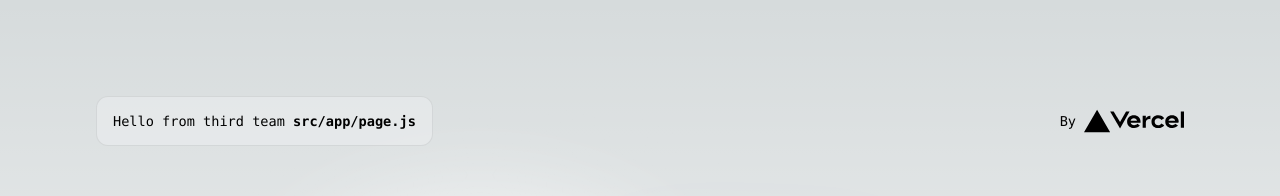
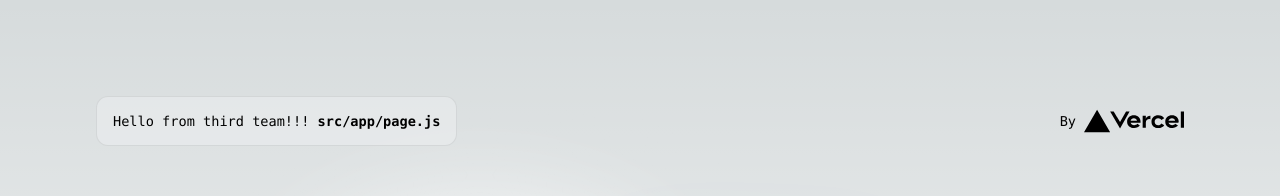
Before and after one commit to NB1333/iit-lab4-5, a Next.js app: page / in a window 1280 px wide. Shown: the top 196 px of the page. Built offline with nearby package versions, Linux system fonts and the light colour scheme.

Commit message:
EDITED: - page.js file

```diff
--- a/src/app/page.js
+++ b/src/app/page.js
@@ -6,7 +6,7 @@ export default function Home() {
     <main className={styles.main}>
       <div className={styles.description}>
         <p>
-          Hello from third team&nbsp;
+          Hello from third team!!!&nbsp;
           <code className={styles.code}>src/app/page.js</code>
         </p>
         <div>
```
